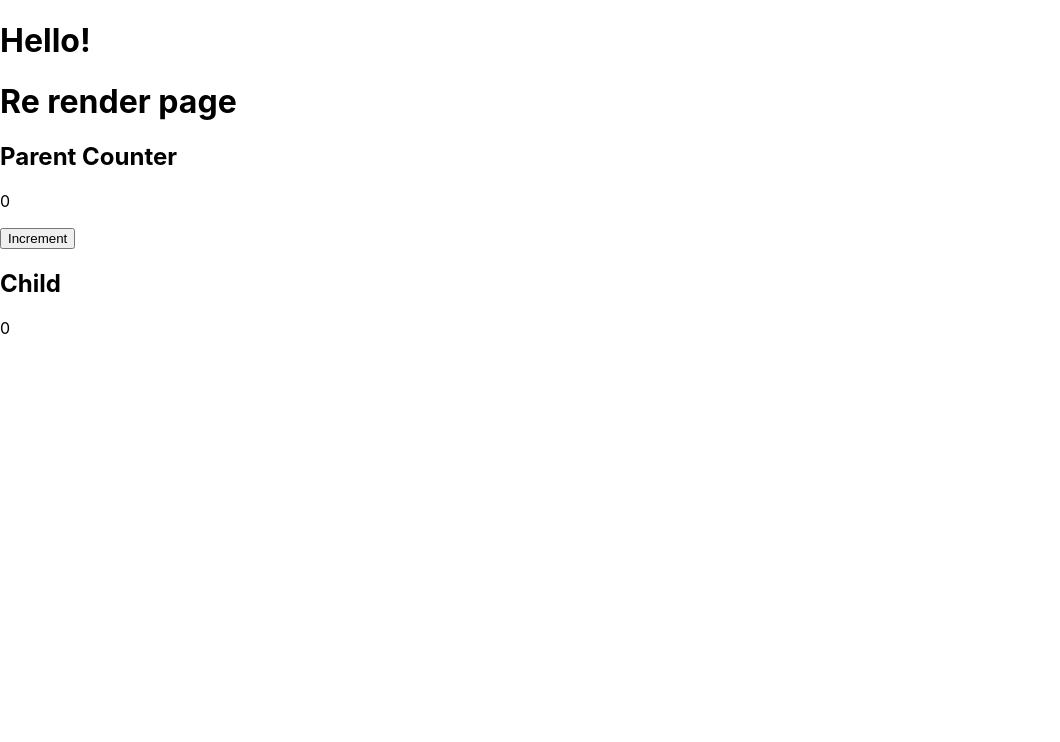
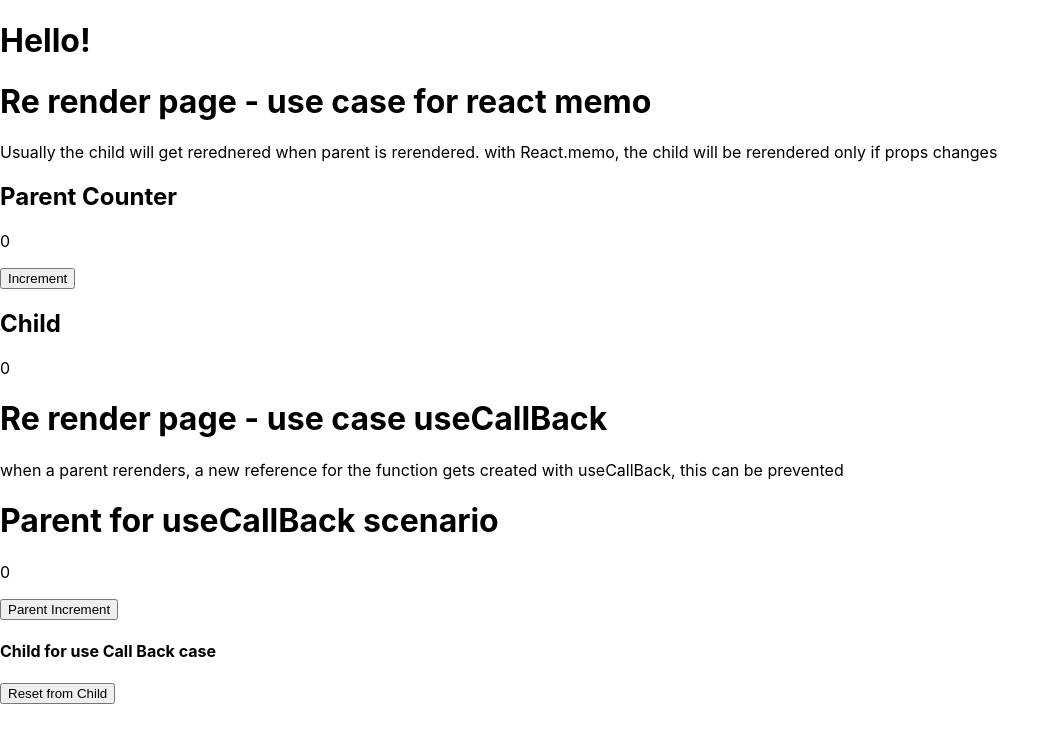
Before and after one commit to amalkk1994/react-concepts-practice, a React (Create React App) app: page /rerender in a window 1280 px wide. Shown: the top 742 px of the page, without its empty margins (0-1060 px from the left). Built offline with nearby package versions, Linux system fonts and the light colour scheme.

Commit message:
use case for useCallBack

```diff
--- /dev/null
+++ b/src/components/ChildForCallBack.js
@@ -0,0 +1,18 @@
+import React from "react"
+const ChildForCallBack = (props) => {
+  console.log("Child for useCallback rerendered!")
+  return (
+    <div>
+      <h4>Child for use Call Back case</h4>
+      <button
+        onClick={() => {
+          props.resetFunc()
+        }}
+      >
+        Reset from Child
+      </button>
+    </div>
+  )
+}
+
+export default React.memo(ChildForCallBack)
--- /dev/null
+++ b/src/components/ParentForCallBack.js
@@ -0,0 +1,25 @@
+import { useState, useCallback } from "react"
+import ChildForCallBack from "./ChildForCallBack"
+const ParentForCallBack = () => {
+  console.log("parent for useCallBack rerendered!")
+  const [parentCounter, setParentCounter] = useState(0)
+
+  const increment = () => {
+    setParentCounter(parentCounter + 1)
+  }
+
+  const resetFunc = useCallback(() => {
+    setParentCounter(0)
+  }, [])
+
+  return (
+    <div>
+      <h1>Parent for useCallBack scenario</h1>
+      <p>{parentCounter}</p>
+      <button onClick={increment}>Parent Increment</button>
+      <ChildForCallBack resetFunc={resetFunc} />
+    </div>
+  )
+}
+
+export default ParentForCallBack
--- a/src/pages/RerenderTests.js
+++ b/src/pages/RerenderTests.js
@@ -1,9 +1,21 @@
 import Parent from "../components/Parent"
+import ParentForCallBack from "../components/ParentForCallBack"
+
 const RerenderTests = () => {
   return (
     <div>
-      <h1>Re render page</h1>
+      <h1>Re render page - use case for react memo</h1>
+      <p>
+        Usually the child will get rerednered when parent is rerendered. with
+        React.memo, the child will be rerendered only if props changes
+      </p>
       <Parent />
+      <h1>Re render page - use case useCallBack</h1>
+      <p>
+        when a parent rerenders, a new reference for the function gets created
+        with useCallBack, this can be prevented
+      </p>
+      <ParentForCallBack />
     </div>
   )
 }
```
